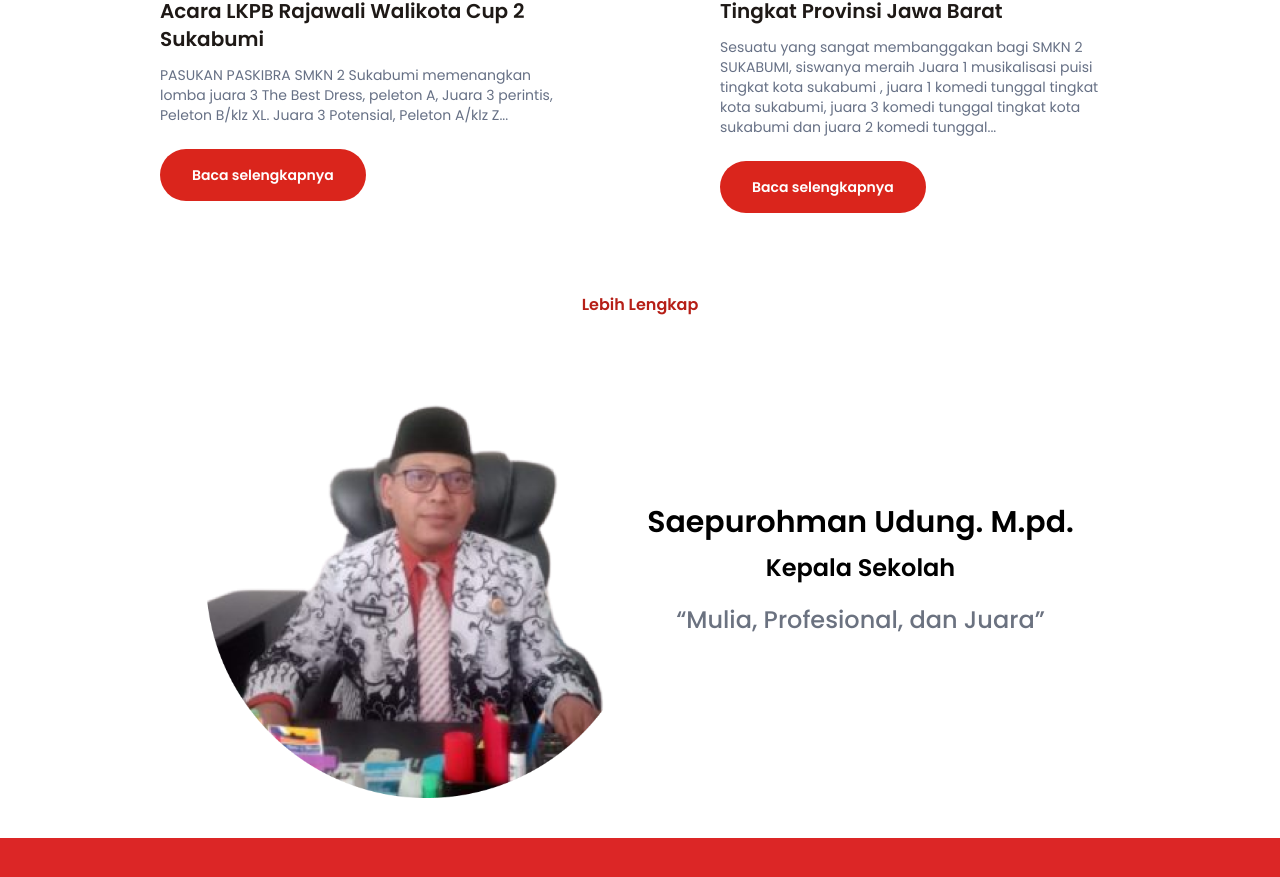
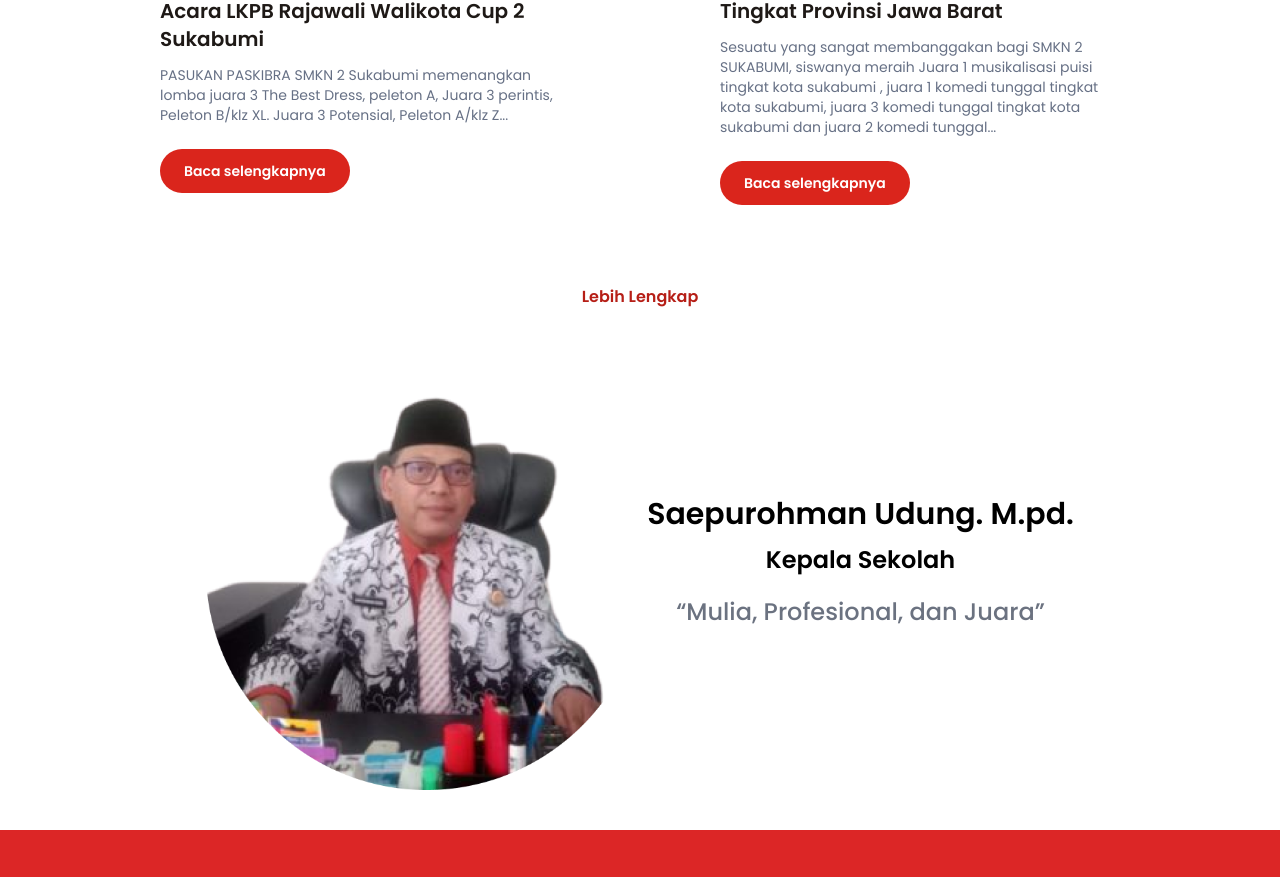
Before and after one commit to Fazrilutama/web-smkn-2-sukabumi, a Next.js app: page / in a window 1280 px wide. Shown: the part 1269-2146 px from the top of the page. Built offline with nearby package versions, Linux system fonts and the light colour scheme.

Commit message:
perbaikan button

```diff
--- a/components/Kejuaraan.js
+++ b/components/Kejuaraan.js
@@ -29,7 +29,7 @@ export default function Kejuaraan() {
                                 </p>
                                 <div className=''>
                                     <Link href="https://www.instagram.com/p/Cmf0binPAR6/?utm_source=ig_web_copy_link" target={"_blank"}>
-                                        <button className='bg-[#da251c] py-3 px-6 sm:py-4 sm:px-8 text-sm font-semibold text-white rounded-full mt-3 '>
+                                        <button className='bg-[#da251c] py-2 px-4 sm:py-3 sm:px-6 text-sm font-semibold text-white rounded-full mt-3 '>
                                             Baca selengkapnya
                                         </button>
                                     </Link>
@@ -49,7 +49,7 @@ export default function Kejuaraan() {
                                     </p>
                                     <div className=''>
                                         <Link href="https://www.instagram.com/dokumenter_smkn2_smi/?hl=id" target={"_blank"}>
-                                            <button className='bg-[#da251c] py-3 px-6 sm:py-4 sm:px-8 text-sm font-semibold text-white rounded-full mt-3 '>
+                                            <button className='bg-[#da251c] py-2 px-4 sm:py-3 sm:px-6 text-sm font-semibold text-white rounded-full mt-3 '>
                                                 Baca selengkapnya
                                             </button>
                                         </Link>
```
